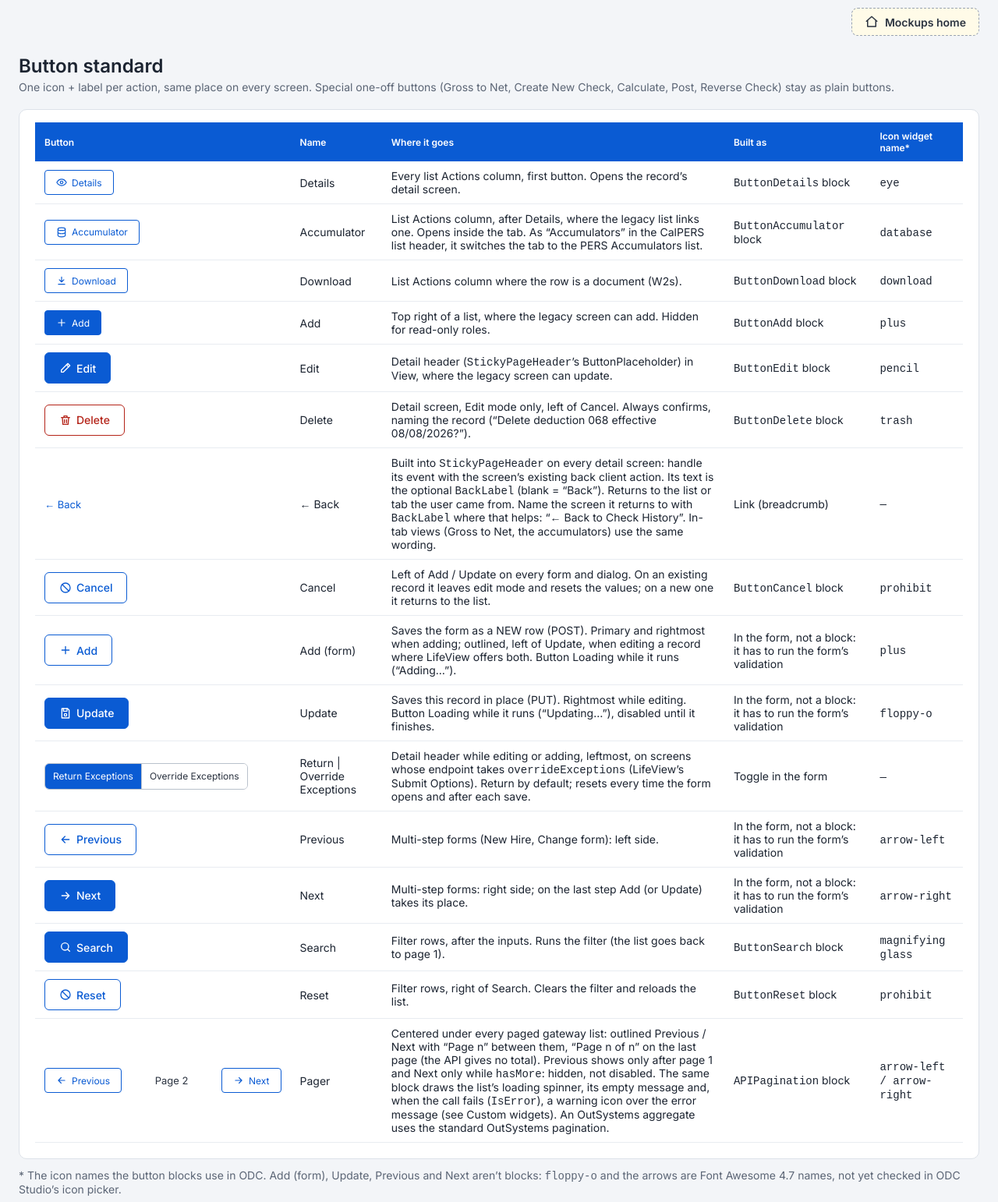
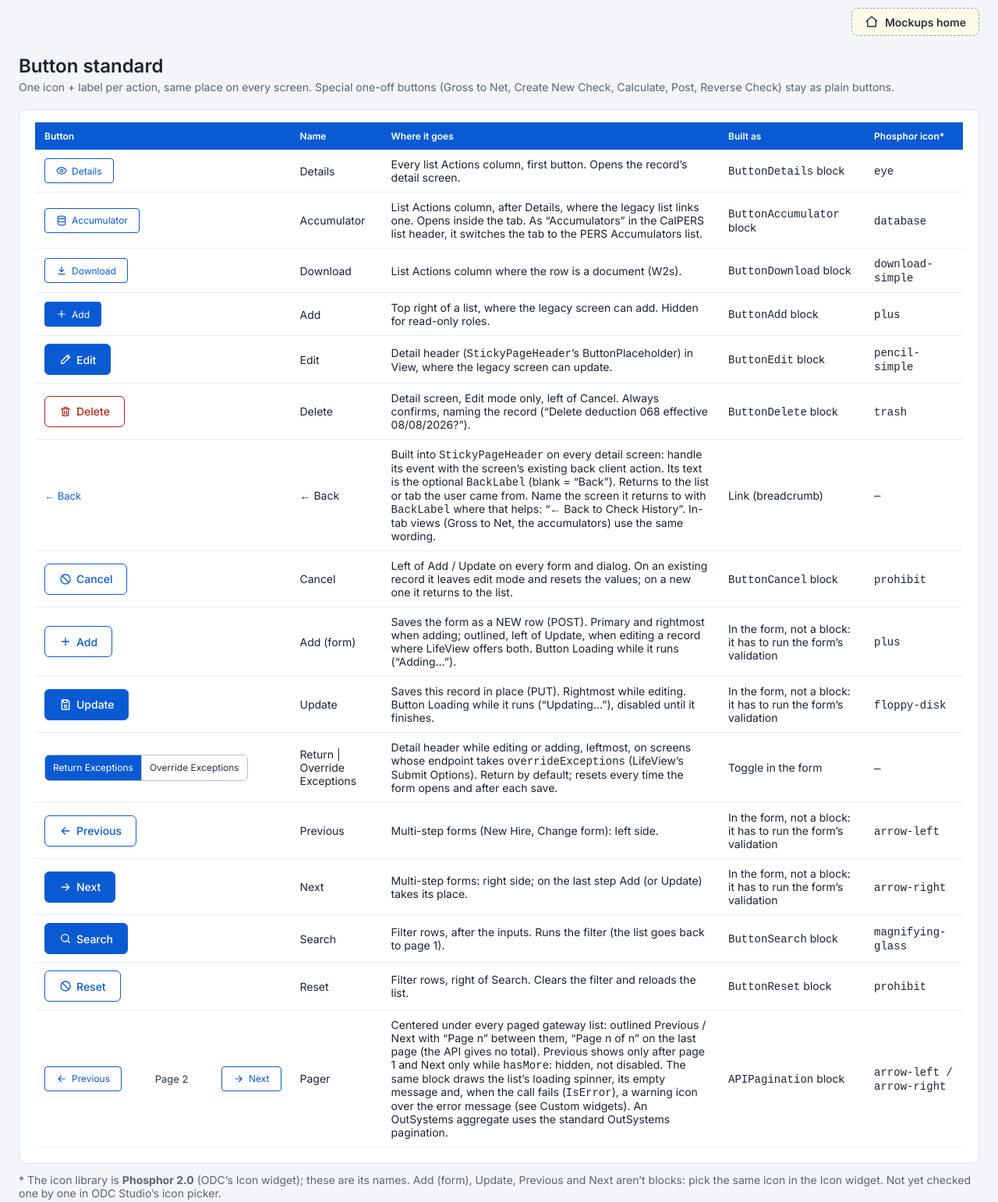
Before and after one commit to kt2i-dev/lifeview-mockups, a plain HTML site: page payroll/buttons.html in a window 1280 px wide. Shown: the top 1542 px of the page at 78% size. Drawn offline with Linux system fonts and the light colour scheme.

Commit message:
Publish mockups from LongBeachGateway@70bd833

```diff
--- a/payroll/buttons.html
+++ b/payroll/buttons.html
@@ -144,25 +144,25 @@ table.list tbody tr:nth-child(even) td{background:#eaf1fb}
 <div class="page">
   <div class="titlebar"><div><h1>Button standard</h1><div class="sub">One icon + label per action, same place on every screen. Special one-off buttons (Gross to Net, Create New Check, Calculate, Post, Reverse Check) stay as plain buttons.</div></div></div>
   <section class="card" id="standard"><div class="tblwrap" style="padding-top:16px"><table class="acc std">
-    <thead><tr><th scope="col">Button</th><th scope="col">Name</th><th scope="col">Where it goes</th><th scope="col">Built as</th><th scope="col">Icon widget name*</th></tr></thead><tbody>
+    <thead><tr><th scope="col">Button</th><th scope="col">Name</th><th scope="col">Where it goes</th><th scope="col">Built as</th><th scope="col">Phosphor icon*</th></tr></thead><tbody>
 <tr><td><a class="sbtn out" href="#"><svg class="i" viewBox="0 0 24 24" aria-hidden="true" fill="none" stroke="currentColor" stroke-width="2" stroke-linecap="round" stroke-linejoin="round"><path d="M1.5 12S5.5 5 12 5s10.5 7 10.5 7-4 7-10.5 7S1.5 12 1.5 12z"/><circle cx="12" cy="12" r="3"/></svg>Details</a></td><td>Details</td><td>Every list Actions column, first button. Opens the record’s detail screen.</td><td><code>ButtonDetails</code> block</td><td><code>eye</code></td></tr>
 <tr><td><a class="sbtn out" href="#"><svg class="i" viewBox="0 0 24 24" aria-hidden="true" fill="none" stroke="currentColor" stroke-width="2" stroke-linecap="round" stroke-linejoin="round"><ellipse cx="12" cy="5" rx="8" ry="3"/><path d="M4 5v14c0 1.7 3.6 3 8 3s8-1.3 8-3V5"/><path d="M4 12c0 1.7 3.6 3 8 3s8-1.3 8-3"/></svg>Accumulator</a></td><td>Accumulator</td><td>List Actions column, after Details, where the legacy list links one. Opens inside the tab. As “Accumulators” in the CalPERS list header, it switches the tab to the PERS Accumulators list.</td><td><code>ButtonAccumulator</code> block</td><td><code>database</code></td></tr>
-<tr><td><a class="sbtn out" href="#"><svg class="i" viewBox="0 0 24 24" aria-hidden="true" fill="none" stroke="currentColor" stroke-width="2" stroke-linecap="round" stroke-linejoin="round"><path d="M12 4v11M7 10l5 5 5-5M5 20h14"/></svg>Download</a></td><td>Download</td><td>List Actions column where the row is a document (W2s).</td><td><code>ButtonDownload</code> block</td><td><code>download</code></td></tr>
+<tr><td><a class="sbtn out" href="#"><svg class="i" viewBox="0 0 24 24" aria-hidden="true" fill="none" stroke="currentColor" stroke-width="2" stroke-linecap="round" stroke-linejoin="round"><path d="M12 4v11M7 10l5 5 5-5M5 20h14"/></svg>Download</a></td><td>Download</td><td>List Actions column where the row is a document (W2s).</td><td><code>ButtonDownload</code> block</td><td><code>download-simple</code></td></tr>
 <tr><td><a class="sbtn" href="#"><svg class="i" viewBox="0 0 24 24" aria-hidden="true" fill="none" stroke="currentColor" stroke-width="2" stroke-linecap="round" stroke-linejoin="round"><path d="M12 5v14M5 12h14"/></svg>Add</a></td><td>Add</td><td>Top right of a list, where the legacy screen can add. Hidden for read-only roles.</td><td><code>ButtonAdd</code> block</td><td><code>plus</code></td></tr>
-<tr><td><button type="button" class="btn primary"><svg class="i" viewBox="0 0 24 24" aria-hidden="true" fill="none" stroke="currentColor" stroke-width="2" stroke-linecap="round" stroke-linejoin="round"><path d="M16.5 3.5l4 4L8 20H4v-4L16.5 3.5z"/><path d="M14 6l4 4"/></svg>Edit</button></td><td>Edit</td><td>Detail header (<code>StickyPageHeader</code>’s ButtonPlaceholder) in View, where the legacy screen can update.</td><td><code>ButtonEdit</code> block</td><td><code>pencil</code></td></tr>
+<tr><td><button type="button" class="btn primary"><svg class="i" viewBox="0 0 24 24" aria-hidden="true" fill="none" stroke="currentColor" stroke-width="2" stroke-linecap="round" stroke-linejoin="round"><path d="M16.5 3.5l4 4L8 20H4v-4L16.5 3.5z"/><path d="M14 6l4 4"/></svg>Edit</button></td><td>Edit</td><td>Detail header (<code>StickyPageHeader</code>’s ButtonPlaceholder) in View, where the legacy screen can update.</td><td><code>ButtonEdit</code> block</td><td><code>pencil-simple</code></td></tr>
 <tr><td><button type="button" class="btn danger"><svg class="i" viewBox="0 0 24 24" aria-hidden="true" fill="none" stroke="currentColor" stroke-width="2" stroke-linecap="round" stroke-linejoin="round"><path d="M4 7h16M10 11v6M14 11v6M6 7l1 13h10l1-13M9 7V4h6v3"/></svg>Delete</button></td><td>Delete</td><td>Detail screen, Edit mode only, left of Cancel. Always confirms, naming the record (“Delete deduction 068 effective 08/08/2026?”).</td><td><code>ButtonDelete</code> block</td><td><code>trash</code></td></tr>
 <tr><td><a class="back" href="#">← Back</a></td><td>← Back</td><td>Built into <code>StickyPageHeader</code> on every detail screen: handle its event with the screen’s existing back client action. Its text is the optional <code>BackLabel</code> (blank = “Back”). Returns to the list or tab the user came from. Name the screen it returns to with <code>BackLabel</code> where that helps: “← Back to Check History”. In-tab views (Gross to Net, the accumulators) use the same wording.</td><td>Link (breadcrumb)</td><td><code>—</code></td></tr>
 <tr><td><button type="button" class="btn"><svg class="i" viewBox="0 0 24 24" aria-hidden="true" fill="none" stroke="currentColor" stroke-width="2" stroke-linecap="round" stroke-linejoin="round"><circle cx="12" cy="12" r="9"/><path d="M5.6 5.6l12.8 12.8"/></svg>Cancel</button></td><td>Cancel</td><td>Left of Add / Update on every form and dialog. On an existing record it leaves edit mode and resets the values; on a new one it returns to the list.</td><td><code>ButtonCancel</code> block</td><td><code>prohibit</code></td></tr>
 <tr><td><button type="button" class="btn"><svg class="i" viewBox="0 0 24 24" aria-hidden="true" fill="none" stroke="currentColor" stroke-width="2" stroke-linecap="round" stroke-linejoin="round"><path d="M12 5v14M5 12h14"/></svg>Add</button></td><td>Add (form)</td><td>Saves the form as a NEW row (POST). Primary and rightmost when adding; outlined, left of Update, when editing a record where LifeView offers both. Button Loading while it runs (“Adding…”).</td><td>In the form, not a block: it has to run the form’s validation</td><td><code>plus</code></td></tr>
-<tr><td><button type="button" class="btn primary"><svg class="i" viewBox="0 0 24 24" aria-hidden="true" fill="none" stroke="currentColor" stroke-width="2" stroke-linecap="round" stroke-linejoin="round"><path d="M5 3h11l3 3v15H5z"/><path d="M8 3v5h7V3"/><circle cx="12" cy="15" r="2.5"/></svg>Update</button></td><td>Update</td><td>Saves this record in place (PUT). Rightmost while editing. Button Loading while it runs (“Updating…”), disabled until it finishes.</td><td>In the form, not a block: it has to run the form’s validation</td><td><code>floppy-o</code></td></tr>
+<tr><td><button type="button" class="btn primary"><svg class="i" viewBox="0 0 24 24" aria-hidden="true" fill="none" stroke="currentColor" stroke-width="2" stroke-linecap="round" stroke-linejoin="round"><path d="M5 3h11l3 3v15H5z"/><path d="M8 3v5h7V3"/><circle cx="12" cy="15" r="2.5"/></svg>Update</button></td><td>Update</td><td>Saves this record in place (PUT). Rightmost while editing. Button Loading while it runs (“Updating…”), disabled until it finishes.</td><td>In the form, not a block: it has to run the form’s validation</td><td><code>floppy-disk</code></td></tr>
 <tr><td><span class="exc"><span class="opts"><button type="button" class="on">Return Exceptions</button><button type="button">Override Exceptions</button></span></span></td><td>Return | Override Exceptions</td><td>Detail header while editing or adding, leftmost, on screens whose endpoint takes <code>overrideExceptions</code> (LifeView’s Submit Options). Return by default; resets every time the form opens and after each save.</td><td>Toggle in the form</td><td><code>—</code></td></tr>
 <tr><td><button type="button" class="btn"><svg class="i" viewBox="0 0 24 24" aria-hidden="true" fill="none" stroke="currentColor" stroke-width="2" stroke-linecap="round" stroke-linejoin="round"><path d="M19 12H5M11 6l-6 6 6 6"/></svg>Previous</button></td><td>Previous</td><td>Multi-step forms (New Hire, Change form): left side.</td><td>In the form, not a block: it has to run the form’s validation</td><td><code>arrow-left</code></td></tr>
 <tr><td><button type="button" class="btn primary"><svg class="i" viewBox="0 0 24 24" aria-hidden="true" fill="none" stroke="currentColor" stroke-width="2" stroke-linecap="round" stroke-linejoin="round"><path d="M5 12h14M13 6l6 6-6 6"/></svg>Next</button></td><td>Next</td><td>Multi-step forms: right side; on the last step Add (or Update) takes its place.</td><td>In the form, not a block: it has to run the form’s validation</td><td><code>arrow-right</code></td></tr>
-<tr><td><button type="button" class="btn primary"><svg class="i" viewBox="0 0 24 24" aria-hidden="true" fill="none" stroke="currentColor" stroke-width="2" stroke-linecap="round" stroke-linejoin="round"><circle cx="11" cy="11" r="7"/><path d="M20 20l-4-4"/></svg>Search</button></td><td>Search</td><td>Filter rows, after the inputs. Runs the filter (the list goes back to page 1).</td><td><code>ButtonSearch</code> block</td><td><code>magnifying glass</code></td></tr>
+<tr><td><button type="button" class="btn primary"><svg class="i" viewBox="0 0 24 24" aria-hidden="true" fill="none" stroke="currentColor" stroke-width="2" stroke-linecap="round" stroke-linejoin="round"><circle cx="11" cy="11" r="7"/><path d="M20 20l-4-4"/></svg>Search</button></td><td>Search</td><td>Filter rows, after the inputs. Runs the filter (the list goes back to page 1).</td><td><code>ButtonSearch</code> block</td><td><code>magnifying-glass</code></td></tr>
 <tr><td><button type="button" class="btn"><svg class="i" viewBox="0 0 24 24" aria-hidden="true" fill="none" stroke="currentColor" stroke-width="2" stroke-linecap="round" stroke-linejoin="round"><circle cx="12" cy="12" r="9"/><path d="M5.6 5.6l12.8 12.8"/></svg>Reset</button></td><td>Reset</td><td>Filter rows, right of Search. Clears the filter and reloads the list.</td><td><code>ButtonReset</code> block</td><td><code>prohibit</code></td></tr>
 <tr><td><div class="pager" style="justify-content:flex-start;margin:0"><button type="button" class="sbtn"><svg class="i" viewBox="0 0 24 24" aria-hidden="true" fill="none" stroke="currentColor" stroke-width="2" stroke-linecap="round" stroke-linejoin="round"><path d="M19 12H5M11 6l-6 6 6 6"/></svg>Previous</button><span class="pg">Page 2</span><button type="button" class="sbtn"><svg class="i" viewBox="0 0 24 24" aria-hidden="true" fill="none" stroke="currentColor" stroke-width="2" stroke-linecap="round" stroke-linejoin="round"><path d="M5 12h14M13 6l6 6-6 6"/></svg>Next</button></div></td><td>Pager</td><td>Centered under every paged gateway list: outlined Previous / Next with “Page n” between them, “Page n of n” on the last page (the API gives no total). Previous shows only after page 1 and Next only while <code>hasMore</code>: hidden, not disabled. The same block draws the list’s loading spinner, its empty message and, when the call fails (<code>IsError</code>), a warning icon over the error message (see Custom widgets). An OutSystems aggregate uses the standard OutSystems pagination.</td><td><code>APIPagination</code> block</td><td><code>arrow-left / arrow-right</code></td></tr>
     </tbody></table></div></section>
-  <p class="sub" style="margin:-4px 0 16px">* The icon names the button blocks use in ODC. Add (form), Update, Previous and Next aren’t blocks: <code>floppy-o</code> and the arrows are Font Awesome 4.7 names, not yet checked in ODC Studio’s icon picker.</p>
+  <p class="sub" style="margin:-4px 0 16px">* The icon library is <strong>Phosphor 2.0</strong> (ODC’s Icon widget); these are its names. Add (form), Update, Previous and Next aren’t blocks: pick the same icon in the Icon widget. Not yet checked one by one in ODC Studio’s icon picker.</p>
   <section class="card" id="blocks"><h2>The button blocks</h2><div class="grid c2">
     <div class="f"><span class="lbl">Inputs</span><span class="val"><code>IsEnabled</code> (Boolean, mandatory) and <code>ExtendedClass</code> (Text, optional).</span></div>
     <div class="f"><span class="lbl">Event</span><span class="val"><code>Clicked</code>, no parameters. Navigation goes in the parent’s handler (e.g. <code>Details_OnClick</code>).</span></div>
```
Also changed, not shown: payroll/updates.html (+1 -0 lines), payroll/widgets.html (+2 -2 lines).
